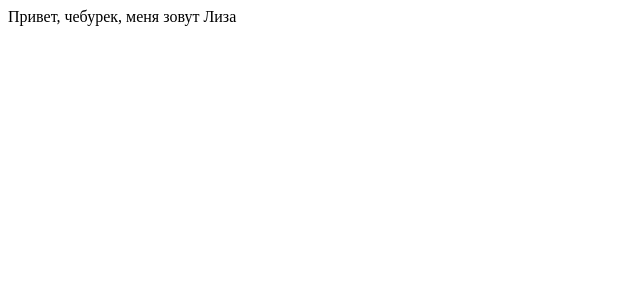
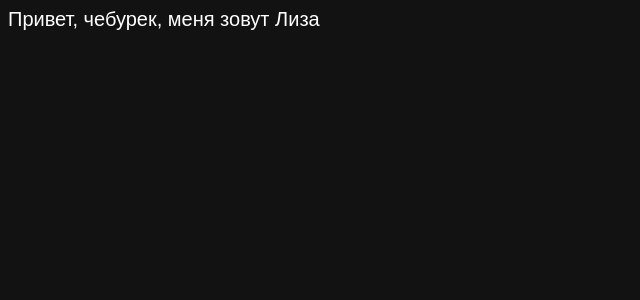
Before and after one commit to LizaKubrakova/LizaKubrakova, an Angular app: page / in a window 1280 px wide. Shown: the top 300 px of the page, without its empty margins (0-640 px from the left). Built offline with nearby package versions, Linux system fonts and the light colour scheme.

Commit message:
стили базовые

```diff
--- a/src/styles.scss
+++ b/src/styles.scss
@@ -1 +1,10 @@
-/* You can add global styles to this file, and also import other style files */
+*, *::before, *::after {
+	box-sizing: inherit;
+}
+
+html {
+	box-sizing: border-box;
+	color-scheme: dark white;
+	font-size: 20px;
+	font-family: sans-serif;
+}
```
